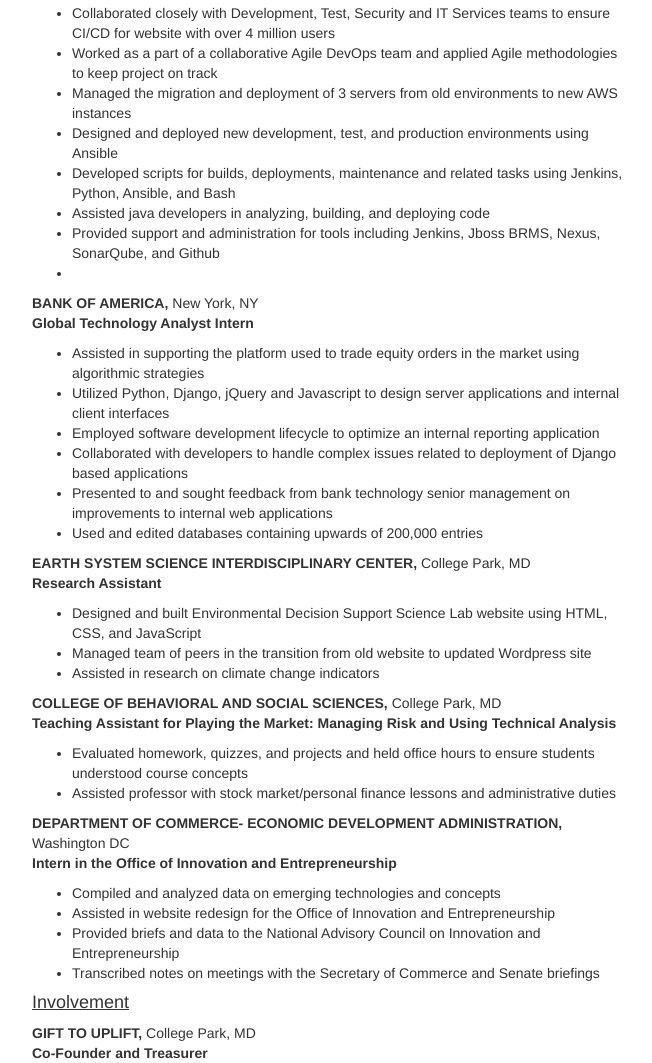
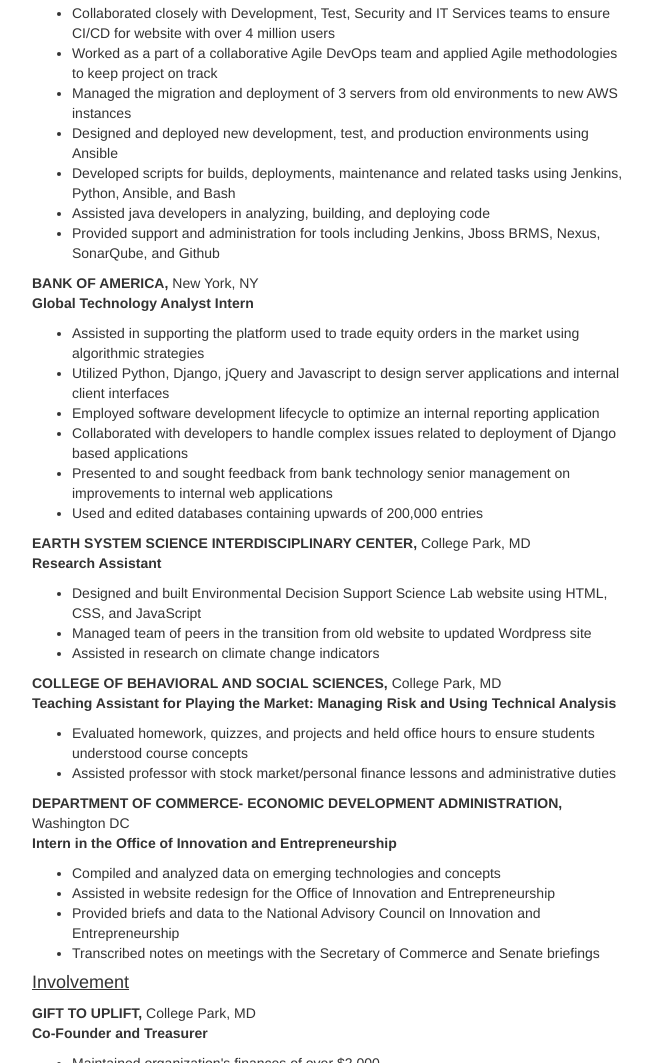
Before and after one commit to camovitz/camovitz.github.io, a plain HTML site: page index.html in a window 1280 px wide. Shown: the part 2133-3196 px from the top of the page, without its empty margins (308-960 px from the left). Drawn offline with nearby package versions, Linux system fonts and the light colour scheme.

Commit message:
Update index.html

```diff
--- a/index.html
+++ b/index.html
@@ -160,7 +160,7 @@
           <li>Designed and deployed new development, test, and production environments using Ansible</li>
           <li>Developed scripts for builds, deployments, maintenance and related tasks using Jenkins, Python, Ansible, and Bash</li>
           <li>Assisted java developers in analyzing, building, and deploying code</li>
-          <li>Provided support and administration for tools including Jenkins, Jboss BRMS, Nexus, SonarQube, and Github<li>
+          <li>Provided support and administration for tools including Jenkins, Jboss BRMS, Nexus, SonarQube, and Github</li>
         </ul>
       </p>
       <p>
```
